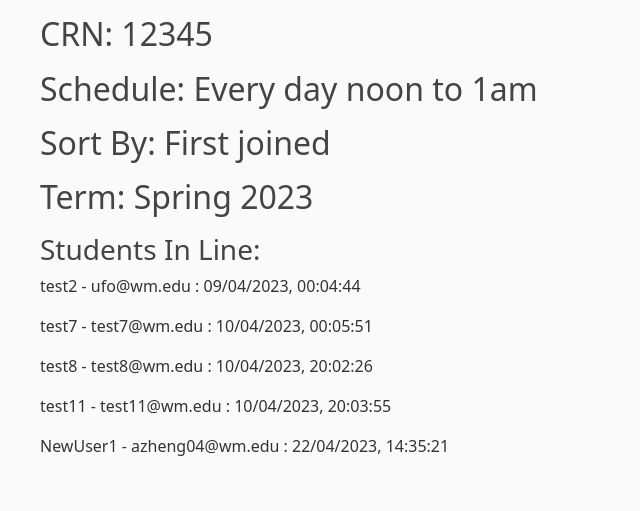
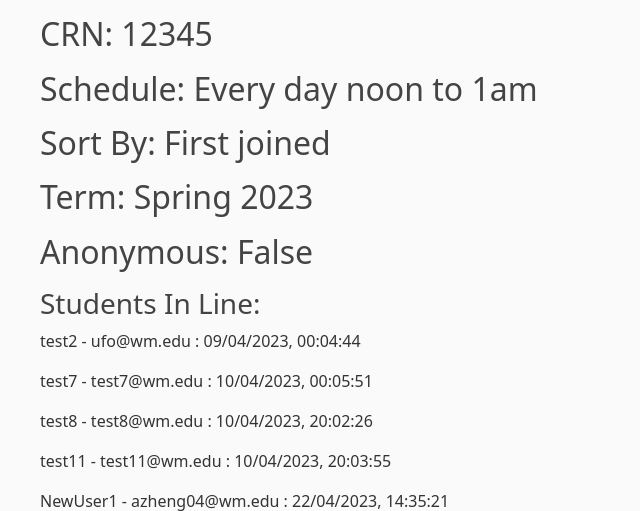
Before and after one commit to MightyThor10/waitlist, a Django app: page /studenthome/1/detail/ in a window 1280 px wide. Shown: the part 324-835 px from the top of the page, without its empty margins (0-640 px from the left). Before the commit the page ends 780 px from the top, so only its background shows below. Run offline with Django 4.2, Linux system fonts and the light colour scheme; data comes from the database, SQL or seed files in the repository; both versions use the stored data as it was after the commit.

Commit message:
implemented anonymous changes prefrred by professors. #45, #84

```diff
--- a/Code/studentview/models.py
+++ b/Code/studentview/models.py
@@ -13,6 +13,7 @@ class ClassWaitlist(models.Model):
     professor = models.ForeignKey(User, on_delete=models.CASCADE)
     date_added = models.DateTimeField("date published")
     closed = models.BooleanField(default=False)  # Add this line
+    anonymous_waitlist = models.BooleanField(default=False, verbose_name='Anonymous Waitlist')
 
     def __str__(self):
         return self.className
--- a/Code/studentview/templates/studentview/detail.html
+++ b/Code/studentview/templates/studentview/detail.html
@@ -17,6 +17,8 @@
 
         <legend> <h2> Term: {{ classwaitlist.term }} </h2> </legend>
 
+        <legend> <h2> Anonymous: {{ classwaitlist.anonymous_waitlist }} </h2> </legend>
+
         {% if ownsClass %}
             <a href="../edit"><button class="btn btn-secondary">Edit Details</button></a>
         {% endif %}
@@ -26,7 +28,11 @@
         {% for studentticket in classwaitlist.studentticket_set.all|dictsort:"position" %}
 
             <p>
-                {{ studentticket }}
+                {% if classwaitlist.anonymous_waitlist and not isProfessor and studentticket.student != user %}
+                    Anonymous Student
+                {% else %}
+                    {{ studentticket }}
+                {% endif %}
                 {% if studentticket.student == user %}
 
                     {% if studentticket.waitlist_status == "p" %}
--- a/Code/studentview/views.py
+++ b/Code/studentview/views.py
@@ -6,6 +6,7 @@ from .models import ClassWaitlist, StudentTicket
 from django.contrib.auth.models import User, Group
 from django.utils import timezone
 from django.contrib import messages
+from django import forms
 
 # Create your views here.
 
@@ -154,9 +155,10 @@ def createWaitlist(request):
         term = request.POST['classTerm']
         datePosted = timezone.now()
         user = request.user
+        anonymous_waitlist = request.POST.get('anonymous_waitlist', 'False') == 'on'
         # StudentTicket.objects.create(class_waitlist=waitlist, date_joined= timezone.now(), student=user)
 
-        cwl = ClassWaitlist.objects.create(className=name, classDescription=desc, classCode=code, crn=crn, schedule=schedule, sortType=sortType, term=term, date_added=datePosted, professor=user)
+        cwl = ClassWaitlist.objects.create(className=name, classDescription=desc, classCode=code, crn=crn, schedule=schedule, sortType=sortType, term=term, date_added=datePosted, professor=user, anonymous_waitlist=anonymous_waitlist)
 
         response = redirect('/studenthome/')
         return response
@@ -199,12 +201,19 @@ class DetailView(generic.DetailView):
         context = super().get_context_data(**kwargs)
         context['isProfessor'] = self.request.user.groups.filter(name='Professor').exists()
         context['ownsClass'] = self.request.user.id == kwargs['object'].professor.pk
+        context['anonymous_waitlist'] = kwargs['object'].anonymous_waitlist
         return context
+
+
+class EditWaitlistForm(forms.ModelForm):
+    class Meta:
+        model = ClassWaitlist
+        fields = ['className', 'classDescription', 'classCode', 'crn', 'schedule', 'sortType', 'term', 'anonymous_waitlist']
 
 class EditView(LoginRequiredMixin, generic.UpdateView):
 
     model = ClassWaitlist
-    fields = ['className', 'classDescription', 'classCode', 'crn', 'schedule', 'sortType', 'term']
+    form_class = EditWaitlistForm
     template_name = 'studentview/edit_waitlist.html'
 
     def get(self, request, *args, **kwargs):
```
Also changed, not shown: Code/studentview/templates/studentview/create_class.html (+3 -8 lines), Code/studentview/templates/studentview/edit_waitlist.html (+0 -22 lines), Code/db.sqlite3, Code/studentview/migrations/0007_classwaitlist_anonymous_waitlist_and_more.py (added).
